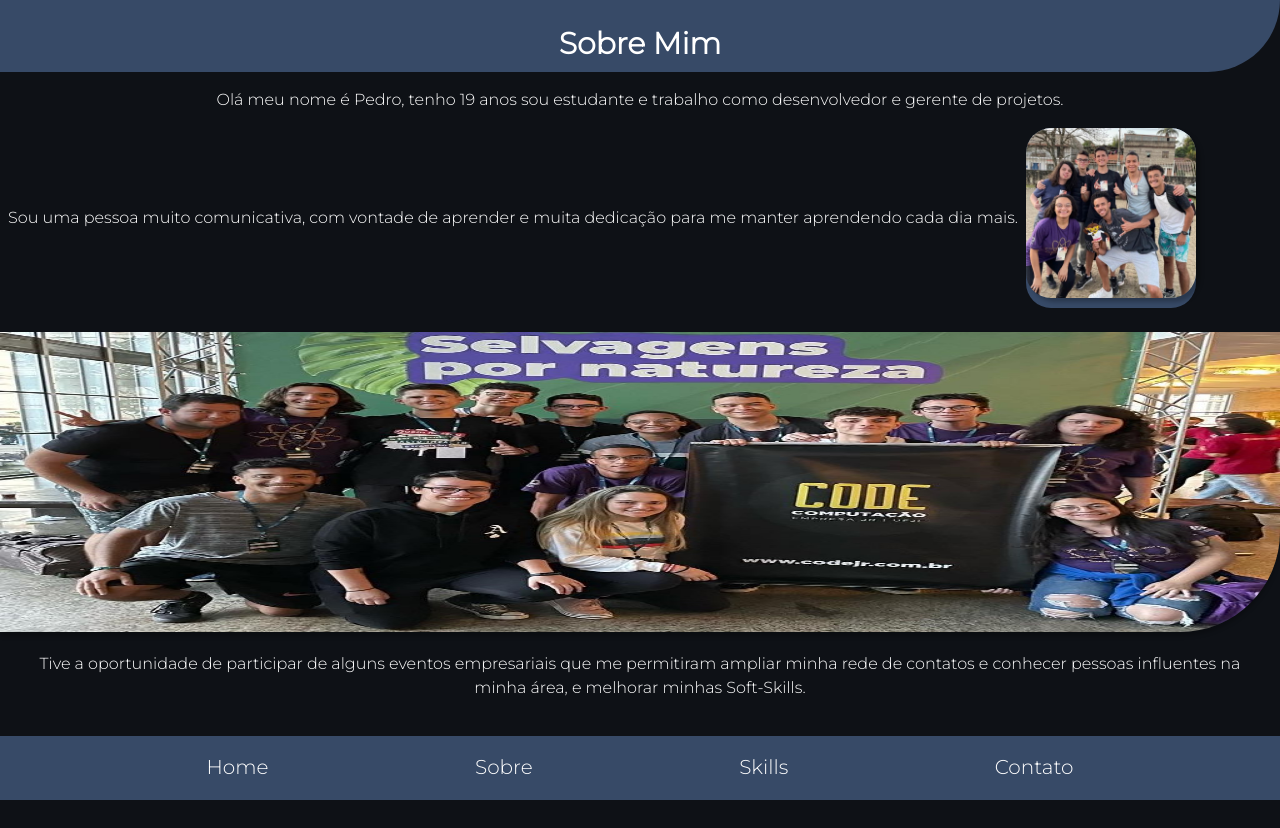
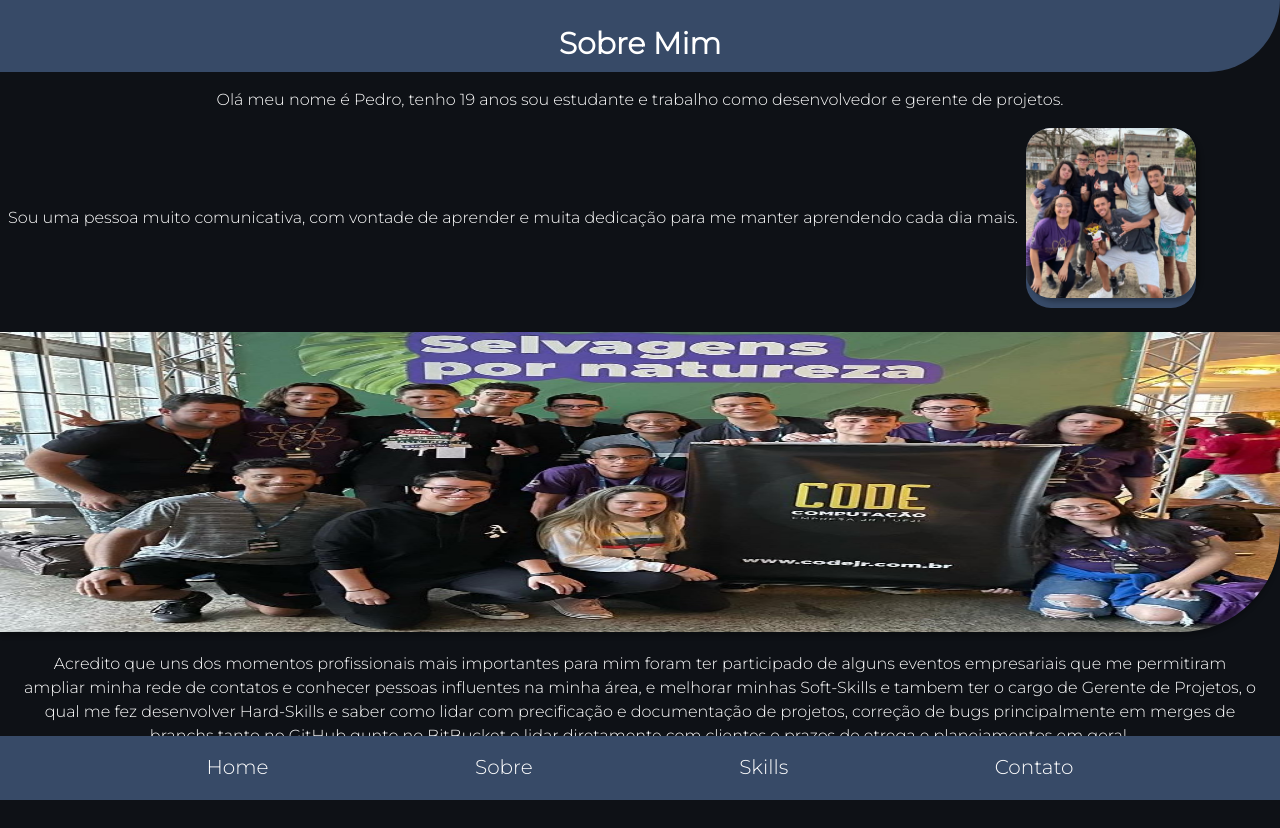
Before and after one commit to Pedro-Grimaldi-Hansel/Portfolio, a Next.js app: page /Sobre in a window 1280 px wide. Before the commit the page ends 800 px from the top, so only its background shows below. Built offline with nearby package versions, Linux system fonts and the light colour scheme.

Commit message:
mudando textos

```diff
--- a/pages/Sobre.tsx
+++ b/pages/Sobre.tsx
@@ -38,8 +38,12 @@ const Sobre = () => {
           </section>
 
           <section className={styles.Bottom}>
-            <p>Tive a oportunidade de participar de alguns eventos empresariais que me permitiram ampliar minha rede de contatos e conhecer pessoas
-                influentes na minha área, e melhorar minhas Soft-Skills.</p>
+            <p>Acredito que uns dos momentos profissionais mais importantes para mim foram ter participado de alguns
+            eventos empresariais que me permitiram ampliar minha rede de contatos e conhecer
+            pessoas influentes na minha área, e melhorar minhas Soft-Skills e tambem ter o cargo de Gerente de Projetos, o
+            qual me fez desenvolver Hard-Skills e saber como lidar com precificação e documentação de projetos, correção de bugs
+            principalmente em merges de branchs tanto no GitHub qunto no BitBucket e lidar diretamente com clientes e prazos de etrega
+            e planejamentos em geral.</p>
           </section>
 
         </section>
```
